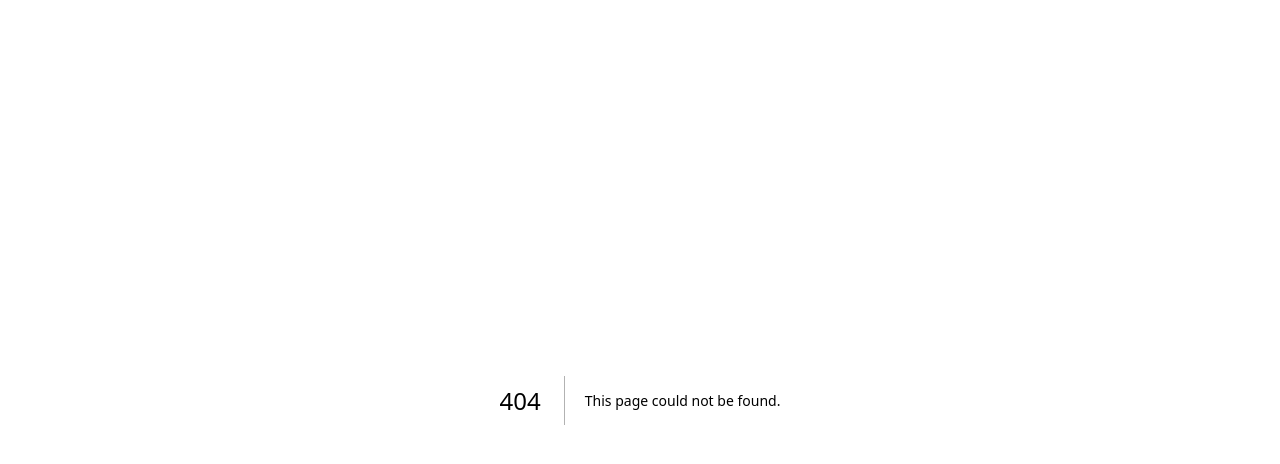
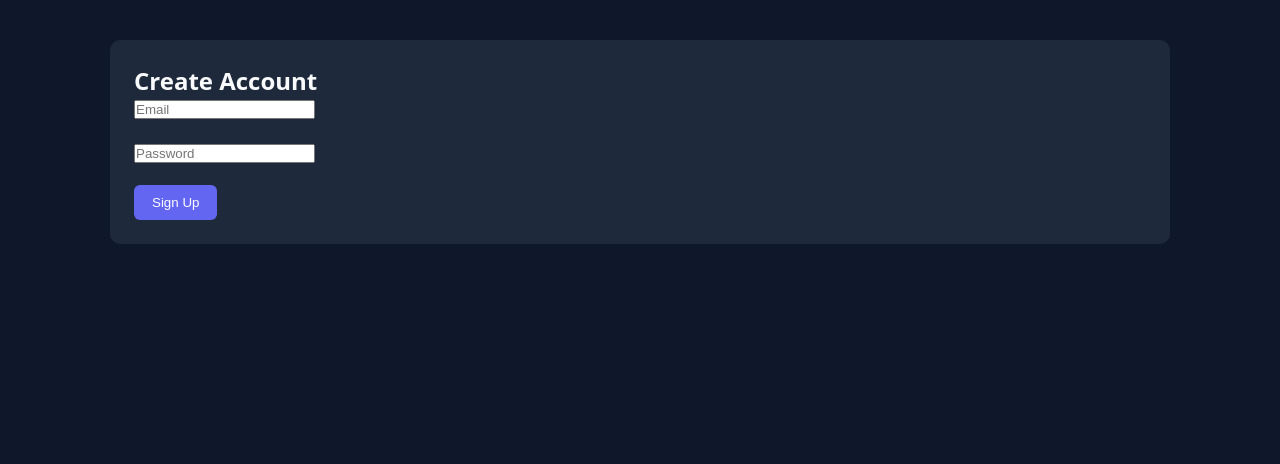
Before and after one commit to Rabbi111-cloud/AI--Assessment-Platform, a Next.js app: page /signup in a window 1280 px wide. Before the commit this address had no page. Shown: the top 464 px of the page. Built offline with nearby package versions, Linux system fonts and the light colour scheme.

Commit message:
Create page.js

```diff
--- /dev/null
+++ b/app/(auth)/signup/page.js
@@ -0,0 +1,43 @@
+"use client";
+
+import { createUserWithEmailAndPassword } from "firebase/auth";
+import { doc, setDoc } from "firebase/firestore";
+import { auth, db } from "../../../lib/firebase";
+
+export default function Signup() {
+  async function handleSignup(e) {
+    e.preventDefault();
+    const email = e.target.email.value;
+    const password = e.target.password.value;
+
+    const userCredential = await createUserWithEmailAndPassword(
+      auth,
+      email,
+      password
+    );
+
+    await setDoc(doc(db, "users", userCredential.user.uid), {
+      email,
+      role: "developer",
+      createdAt: Date.now()
+    });
+
+    window.location.href = "/dashboard/developer";
+  }
+
+  return (
+    <main className="container">
+      <div className="card">
+        <h2>Create Account</h2>
+
+        <form onSubmit={handleSignup}>
+          <input name="email" placeholder="Email" required />
+          <br /><br />
+          <input name="password" type="password" placeholder="Password" required />
+          <br /><br />
+          <button className="button">Sign Up</button>
+        </form>
+      </div>
+    </main>
+  );
+}
```
